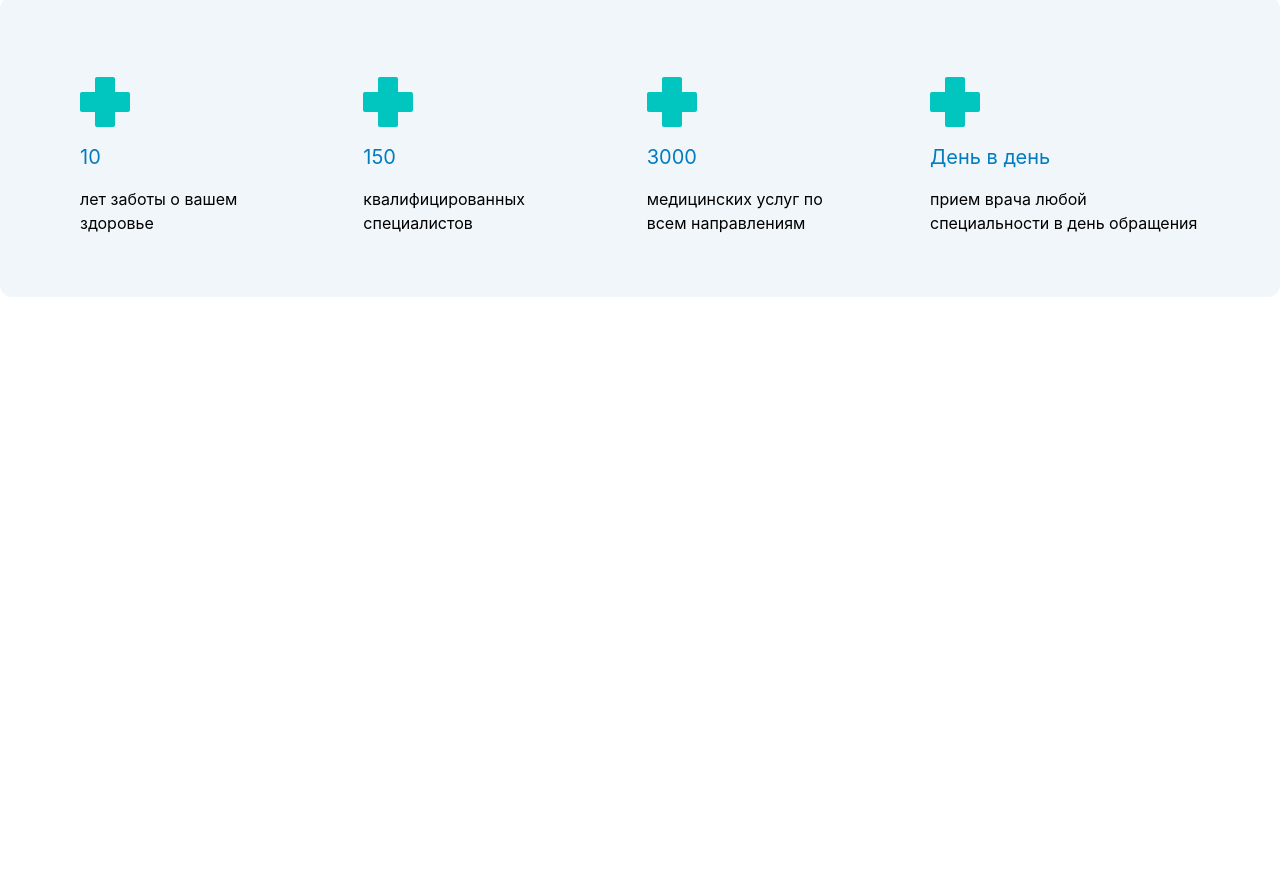
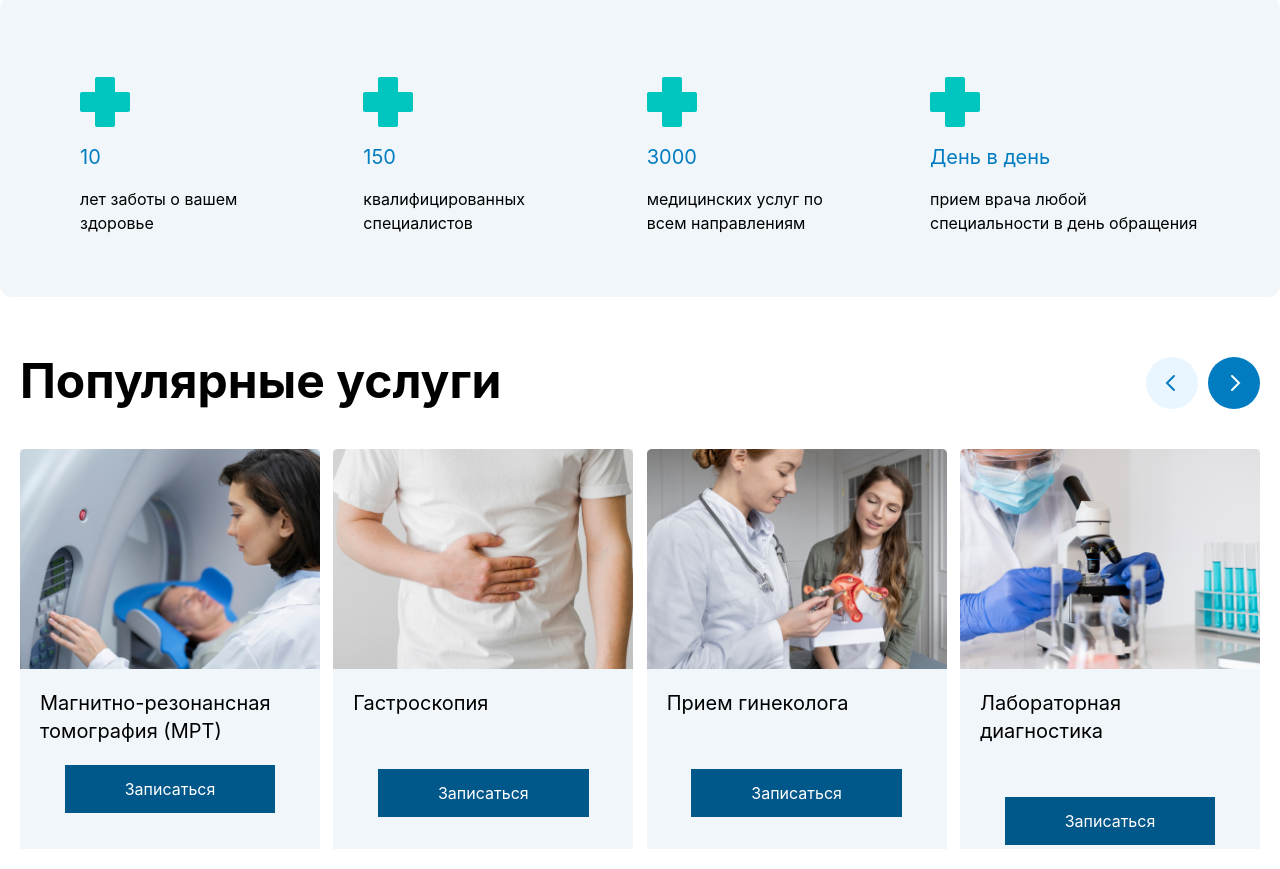
Before and after one commit to hakimovasharifa10-boop/Project4, a website: page index.html in a window 1280 px wide. Shown: the part 2061-2930 px from the top of the page. Before the commit the page ends 2358 px from the top, so only its background shows below. Drawn offline with nearby package versions, Linux system fonts and the light colour scheme; files that its build step writes are made by us from their sources.

Commit message:
third section

```diff
--- a/index.html
+++ b/index.html
@@ -209,7 +209,9 @@
         <div>
           <img src="./src/assets/plus.svg" alt="" />
           <p class="text-xl text-[#017CC1] my-4">150</p>
-          <p class="lg:text-[16px] lg:w-[200px]">квалифицированных специалистов</p>
+          <p class="lg:text-[16px] lg:w-[200px]">
+            квалифицированных специалистов
+          </p>
         </div>
         <div>
           <img src="./src/assets/plus.svg" alt="" />
@@ -226,8 +228,41 @@
           </p>
         </div>
       </div>
-      <div>
-
+      <div class="p-5 max-w-330 m-auto">
+        <div class="lg:flex lg:justify-between my-10">
+          <p class="lg:text-5xl font-bold">Популярные услуги</p>
+          <img src="./src/assets/Slider Buttons.svg" alt="" />
+        </div>
+        <div class="lg:flex lg:justify-between">
+          <div class="w-[300px] bg-[#F0F6F9] h-[400px]">
+            <img src="./src/assets/tomography.png" alt="" />
+            <p class="text-xl p-5">
+              Магнитно-резонансная томография (МРТ)
+            </p>
+            <button class="bg-[#00578A] py-3 px-15 m-auto block text-white">Записаться</button>
+          </div>
+           <div class="w-[300px] bg-[#F0F6F9] h-[400px]">
+            <img src="./src/assets/abdomen.png" alt="" />
+            <p class="text-xl p-5">
+              Гастроскопия
+            </p>
+            <button class="bg-[#00578A] py-3 px-15 m-auto block text-white mt-8">Записаться</button>
+          </div>
+           <div class="w-[300px] bg-[#F0F6F9] h-[400px]">
+            <img src="./src/assets/ovary.png" alt="" />
+            <p class="text-xl p-5">
+              Прием гинеколога
+            </p>
+            <button class="bg-[#00578A] py-3 px-15 m-auto block text-white mt-8">Записаться</button>
+          </div>
+           <div class="w-[300px] bg-[#F0F6F9] h-[400px]">
+            <img src="./src/assets/searchdoc.png" alt="" />
+            <p class="text-xl p-5">
+              Лабораторная диагностика
+            </p>
+            <button class="bg-[#00578A] py-3 px-15 m-auto block text-white mt-8">Записаться</button>
+          </div>
+        </div>
       </div>
     </main>
   </body>
```
